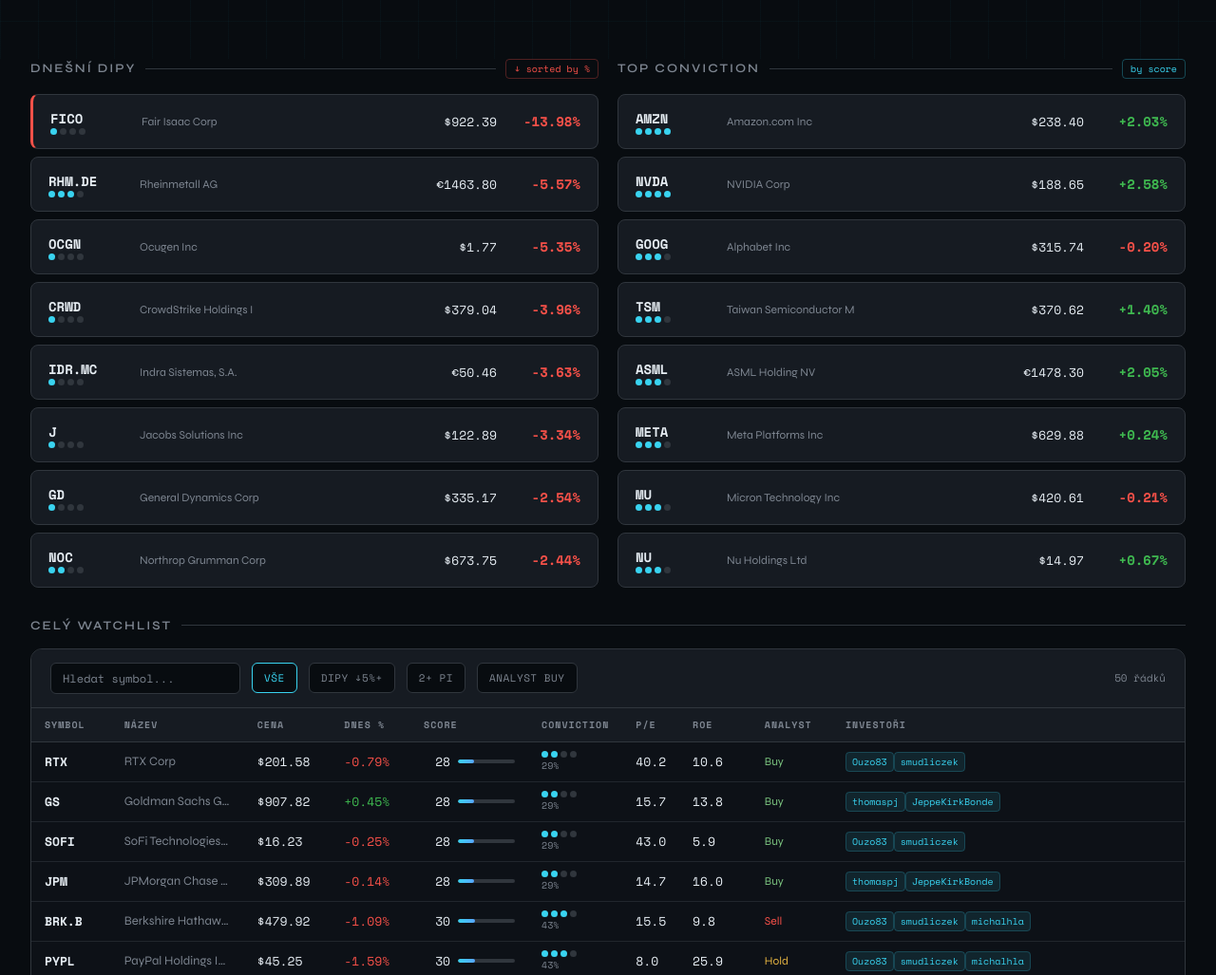
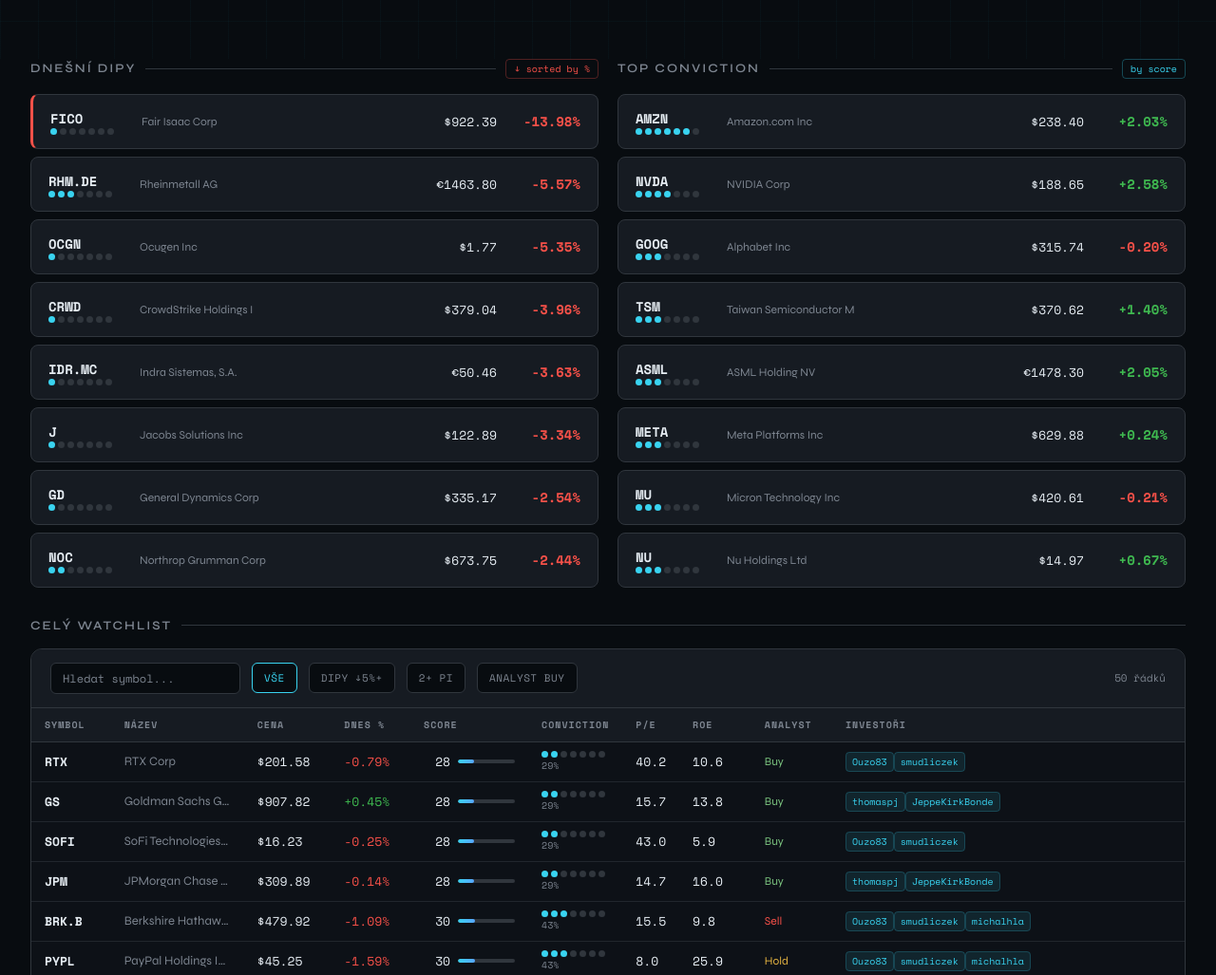
Before and after one commit to Ouzo83/pi-radar, a plain HTML site: page dashboard/index.html in a window 1280 px wide. Shown: the part 738-1765 px from the top of the page at 95% size. Drawn offline with nearby package versions, Linux system fonts and the light colour scheme.

Commit message:
🔧 Fix conviction tečky + počet PI dynamicky

```diff
--- a/dashboard/index.html
+++ b/dashboard/index.html
@@ -534,7 +534,7 @@
       <div class="stat-card">
         <div class="stat-label">100% Conviction</div>
         <div class="stat-value" id="s-conviction" style="color:var(--purple)">—</div>
-        <div class="stat-sub">drží všichni 4 PI</div>
+        <div class="stat-sub" id="s-conviction-label">drží všichni PI</div>
       </div>
     </div>
 
@@ -619,7 +619,7 @@
   return `<span class="${cls}">${sign}${(+v).toFixed(2)}%</span>`;
 };
 
-const convDots = (count, max=4) => {
+const convDots = (count, max) => {
   let html = '<div class="conviction-bar">';
   for (let i = 0; i < max; i++)
     html += `<div class="conv-dot${i < count ? ' filled' : ''}"></div>`;
@@ -648,6 +648,7 @@
 let activeFilter = 'all';
 let searchQuery = '';
 let allTickers = [];
+let totalPI = 7;
 
 // ── Dip card render ───────────────────────────────────────────────────────────
 function dipCard(t, showName=true) {
@@ -662,7 +663,7 @@
   <div class="dip-card ${cls}">
     <div>
       <div class="dip-symbol">${t.symbol}</div>
-      ${convDots(w.investor_count || 0)}
+      ${convDots(w.investor_count || 0, totalPI)}
     </div>
     <div class="dip-name">${name}</div>
     <div class="dip-price mono">${cur}${fmt(q.price)}</div>
@@ -691,7 +692,7 @@
     <td class="mono">${cur}${fmt(q.price)}</td>
     <td class="mono">${pct(q.change_pct)}</td>
     <td>${scoreFill}</td>
-    <td>${convDots(w.investor_count || 0)} <span style="font-family:var(--mono);font-size:10px;color:var(--dim)">${w.conviction||0}%</span></td>
+    <td>${convDots(w.investor_count || 0, totalPI)} <span style="font-family:var(--mono);font-size:10px;color:var(--dim)">${w.conviction||0}%</span></td>
     <td class="mono">${fmt(f.pe_ttm, 1)}</td>
     <td class="mono">${fmt(f.roe, 1)}</td>
     <td style="color:${analystColor(a.consensus)};font-size:12px">${a.consensus || '—'}</td>
@@ -745,6 +746,7 @@
     const data = await res.json();
 
     allTickers = data.tickers || [];
+    totalPI = (data.pi_investors || []).length || 7;
 
     // Header
     const gen = new Date(data.generated_at);
@@ -754,13 +756,14 @@
     // Stats
     const dips    = allTickers.filter(t => (t.quote?.change_pct||0) <= -5);
     const surges  = allTickers.filter(t => (t.quote?.change_pct||0) >= 5);
-    const conv100 = allTickers.filter(t => t.watchlist_meta?.investor_count >= 4);
+    const conv100 = allTickers.filter(t => t.watchlist_meta?.investor_count >= totalPI);
 
     document.getElementById('s-total').textContent     = data.total_tickers;
     document.getElementById('s-dips').textContent      = dips.length;
     document.getElementById('s-surges').textContent    = surges.length;
     document.getElementById('s-shortlist').textContent = data.shortlist_count;
     document.getElementById('s-conviction').textContent= conv100.length;
+    document.getElementById('s-conviction-label').textContent = `drží všichni ${totalPI} PI`;
 
     // Claude analysis
     document.getElementById('claude-text').innerHTML =
```
Also changed, not shown: 1 other file.
